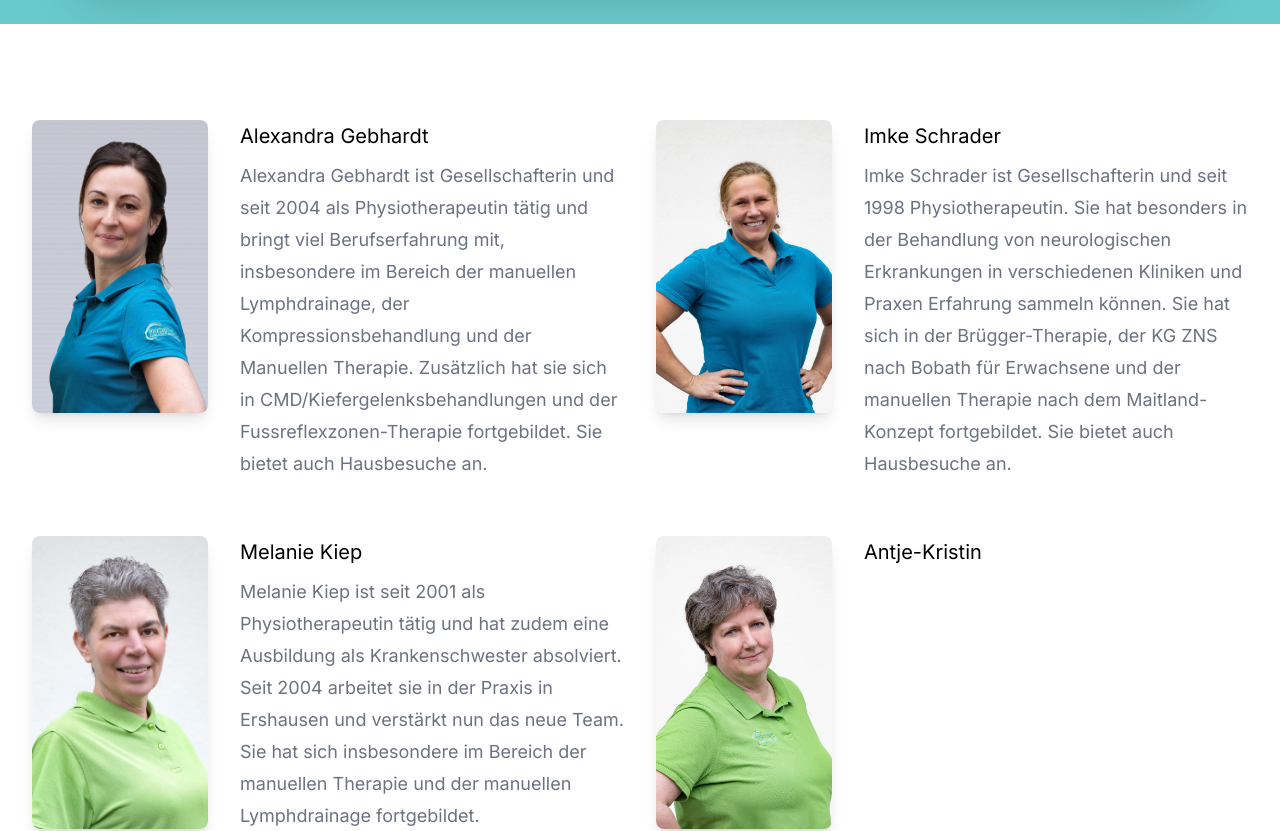
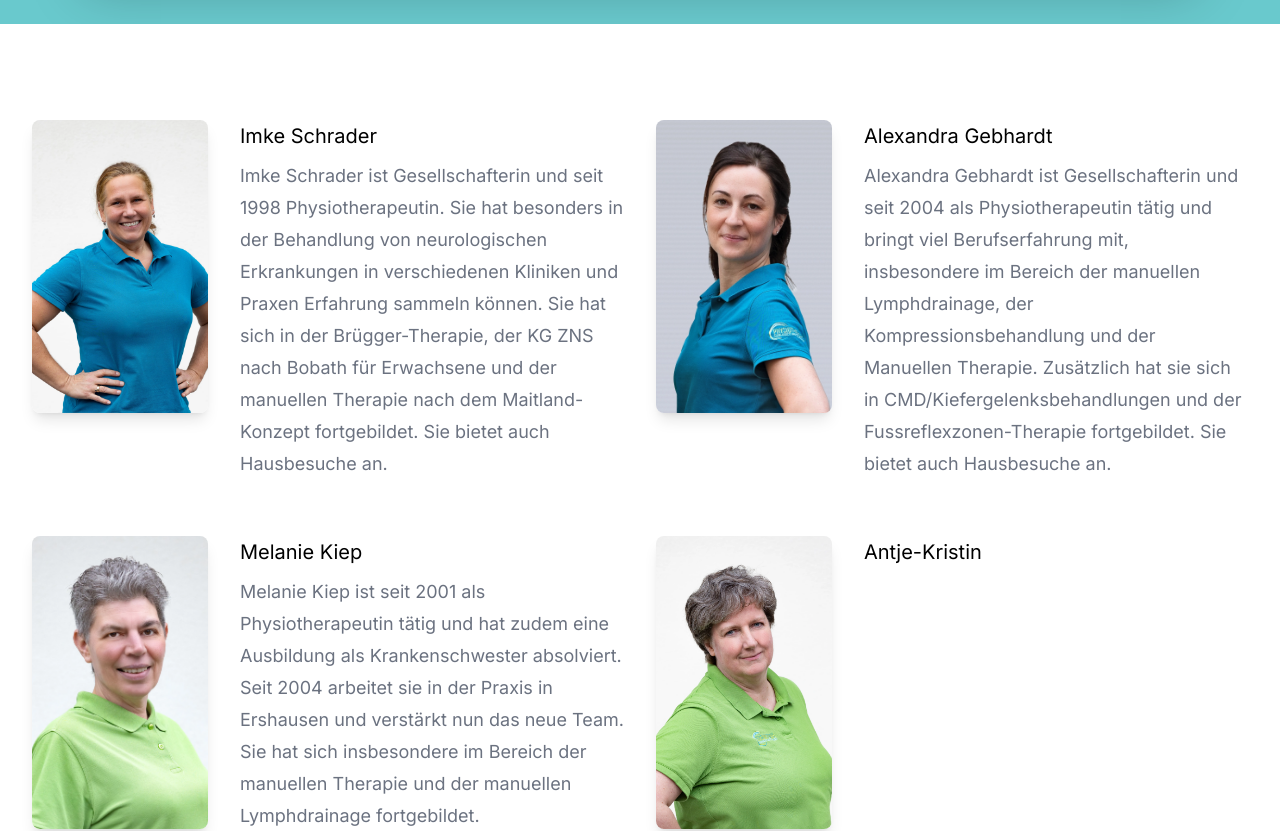
Before and after one commit to n2o/systemische-beratung-freund.de, a Next.js app: page /team in a window 1280 px wide. Shown: the part 740-1571 px from the top of the page. Built offline with nearby package versions, Linux system fonts and the light colour scheme.

Commit message:
Add all team members

```diff
--- a/src/pages/team.tsx
+++ b/src/pages/team.tsx
@@ -7,15 +7,9 @@ import alex from "@/images/team/alex.webp"
 import antjeKristin from "@/images/team/antje-kristin.webp"
 import imke from "@/images/team/imke.webp"
 import melanie from "@/images/team/melanie.webp"
+import namefehlt from "@/images/team/namefehlt.webp"
 import Head from "next/head"
 import Image from "next/image"
-
-const alexandraProfil =
-  "Alexandra Gebhardt ist Gesellschafterin und seit 2004 als Physiotherapeutin tätig und bringt viel Berufserfahrung mit, insbesondere im Bereich der manuellen Lymphdrainage, der Kompressionsbehandlung und der Manuellen Therapie. Zusätzlich hat sie sich in CMD/Kiefergelenksbehandlungen und der Fussreflexzonen-Therapie fortgebildet. Sie bietet auch Hausbesuche an."
-const imkeProfil =
-  "Imke Schrader ist Gesellschafterin und seit 1998 Physiotherapeutin. Sie hat besonders in der Behandlung von neurologischen Erkrankungen in verschiedenen Kliniken und Praxen Erfahrung sammeln können. Sie hat sich in der Brügger-Therapie, der KG ZNS nach Bobath für Erwachsene und der manuellen Therapie nach dem Maitland-Konzept fortgebildet. Sie bietet auch Hausbesuche an."
-const melanieProfil =
-  "Melanie Kiep ist seit 2001 als Physiotherapeutin tätig und hat zudem eine Ausbildung als Krankenschwester absolviert. Seit 2004 arbeitet sie in der Praxis in Ershausen und verstärkt nun das neue Team. Sie hat sich insbesondere im Bereich der manuellen Therapie und der manuellen Lymphdrainage fortgebildet."
 
 function WelcomeCard() {
   return (
@@ -44,23 +38,28 @@ function WelcomeCard() {
 
 const people = [
   {
+    name: "Imke Schrader",
+    image: imke,
+    bio: "Imke Schrader ist Gesellschafterin und seit 1998 Physiotherapeutin. Sie hat besonders in der Behandlung von neurologischen Erkrankungen in verschiedenen Kliniken und Praxen Erfahrung sammeln können. Sie hat sich in der Brügger-Therapie, der KG ZNS nach Bobath für Erwachsene und der manuellen Therapie nach dem Maitland-Konzept fortgebildet. Sie bietet auch Hausbesuche an.",
+  },
+  {
     name: "Alexandra Gebhardt",
     image: alex,
-    bio: alexandraProfil,
-  },
-  {
-    name: "Imke Schrader",
-    image: imke,
-    bio: imkeProfil,
+    bio: "Alexandra Gebhardt ist Gesellschafterin und seit 2004 als Physiotherapeutin tätig und bringt viel Berufserfahrung mit, insbesondere im Bereich der manuellen Lymphdrainage, der Kompressionsbehandlung und der Manuellen Therapie. Zusätzlich hat sie sich in CMD/Kiefergelenksbehandlungen und der Fussreflexzonen-Therapie fortgebildet. Sie bietet auch Hausbesuche an.",
   },
   {
     name: "Melanie Kiep",
     image: melanie,
-    bio: melanieProfil,
+    bio: "Melanie Kiep ist seit 2001 als Physiotherapeutin tätig und hat zudem eine Ausbildung als Krankenschwester absolviert. Seit 2004 arbeitet sie in der Praxis in Ershausen und verstärkt nun das neue Team. Sie hat sich insbesondere im Bereich der manuellen Therapie und der manuellen Lymphdrainage fortgebildet.",
   },
   {
     name: "Antje-Kristin",
     image: antjeKristin,
+    bio: "",
+  },
+  {
+    name: "Name fehlt",
+    image: namefehlt,
     bio: "",
   },
 ]
```
Also changed, not shown: src/images/team/namefehlt.webp (added).
